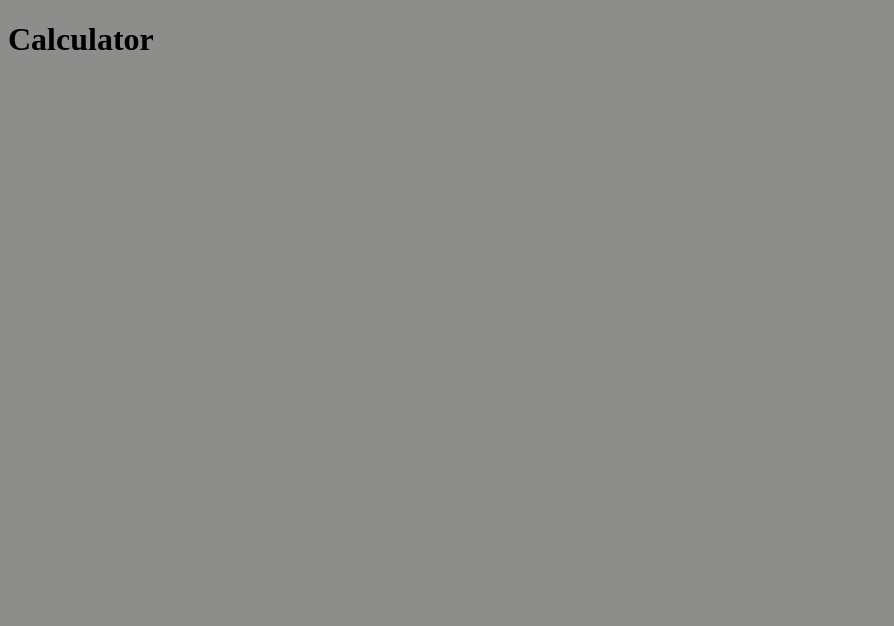
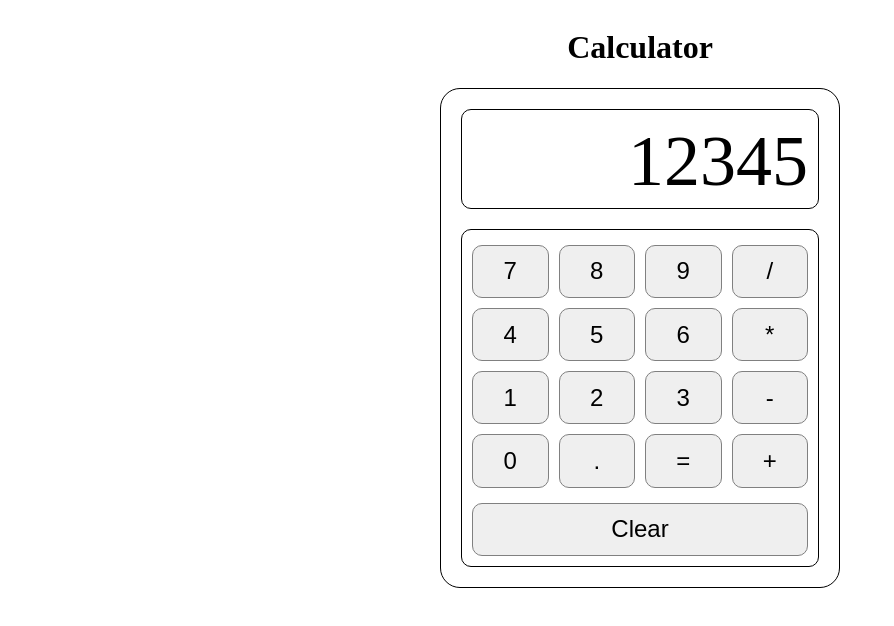
Before and after one commit to dekzyd/calc, a plain HTML site: page index.html in a window 1280 px wide. Shown: the whole page, without its empty margins (0-894 px from the left). Drawn offline with Linux system fonts and the light colour scheme.

Commit message:
create calculator ui

```diff
--- a/index.html
+++ b/index.html
@@ -1,13 +1,45 @@
-<!DOCTYPE html>
+<!doctype html>
 <html lang="en">
-<head>
-    <meta charset="UTF-8">
-    <meta name="viewport" content="width=device-width, initial-scale=1.0">
-    <link rel="stylesheet" href="styles.css"/>
+  <head>
+    <meta charset="UTF-8" />
+    <meta name="viewport" content="width=device-width, initial-scale=1.0" />
+    <link rel="stylesheet" href="styles.css" />
     <title>Calculator</title>
-</head>
-<body>
+  </head>
+  <body>
     <h1>Calculator</h1>
+
+    <div class="container">
+      <!-- <h3>Goya prime</h3> -->
+      <div class="display">12345</div>
+      <div class="btn_container">
+        <div class="btn_row">
+          <button>7</button>
+          <button>8</button>
+          <button>9</button>
+          <button>/</button>
+        </div>
+        <div class="btn_row">
+          <button>4</button>
+          <button>5</button>
+          <button>6</button>
+          <button>*</button>
+        </div>
+        <div class="btn_row">
+          <button>1</button>
+          <button>2</button>
+          <button>3</button>
+          <button>-</button>
+        </div>
+        <div class="btn_row">
+          <button>0</button>
+          <button>.</button>
+          <button>=</button>
+          <button>+</button>
+        </div>
+        <button id="clear_btn">Clear</button>
+      </div>
+    </div>
     <script src="script.js" defer></script>
-</body>
+  </body>
 </html>
--- a/script.js
+++ b/script.js
@@ -3,8 +3,16 @@ let firstNum;
 let secondNum;
 let operator;
 
+// get when a btn is clicked
+const allBtns = document.querySelectorAll('button')
+const display = document.querySelector('.display');
 
-console.log('operate', operate('/', 100, 2))
+allBtns.forEach(btn => {
+    btn.addEventListener('click', () => {
+        console.log(btn.textContent);
+        display.textContent += btn.textContent;
+    })
+})
 
 
 
--- a/styles.css
+++ b/styles.css
@@ -1,3 +1,67 @@
 * {
-    background-color: rgb(141, 141, 139);
+    box-sizing: border-box;
 }
+
+body {
+   display: flex;
+   flex-direction: column;
+   align-items: center;
+}
+
+button {
+    border: 1px solid gray;
+    border-radius: 10px;
+    padding: 10px;
+    font-size: 1.5rem;
+    cursor: pointer;
+    display: flex;
+    flex: 1;
+    justify-content: center;
+    align-items: center;
+    min-width: 70px;
+}
+
+#clear_btn {
+    width: 100%;
+    margin-top: 10px;
+}
+
+.container {
+    padding: 20px;
+    display: flex;
+    border-radius: 20px;
+    width: 40vw;
+    max-width: 400px;
+    border: 1px solid black;
+    flex-direction: column;
+    height: 500px;
+}
+
+.display {
+    border: 1px solid black;
+    border-radius: 10px;
+    height: 100px;
+    padding: 10px;
+    margin-bottom: 20px;
+    font-size: 4.5rem;
+    text-align: right;
+}
+
+.btn_container {
+    border: 1px solid black;
+    border-radius: 10px;
+    padding: 10px;
+    height: 100%;
+    display: flex;
+    flex-wrap: wrap;
+    justify-content: space-around;
+}
+
+.btn_row {
+    display: flex;
+    gap: 10px;
+    width: 100%;
+    justify-content: space-between;
+    flex: 1;
+    margin: 5px 0;
+}
```
